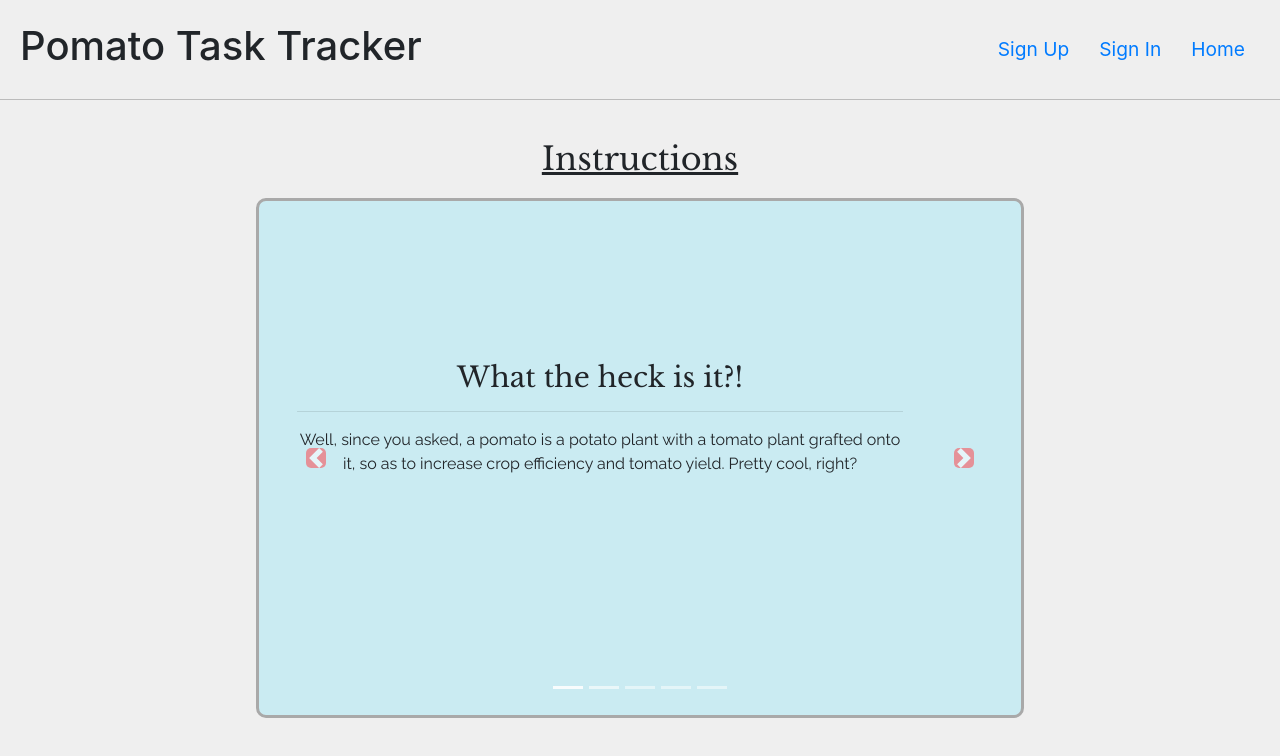
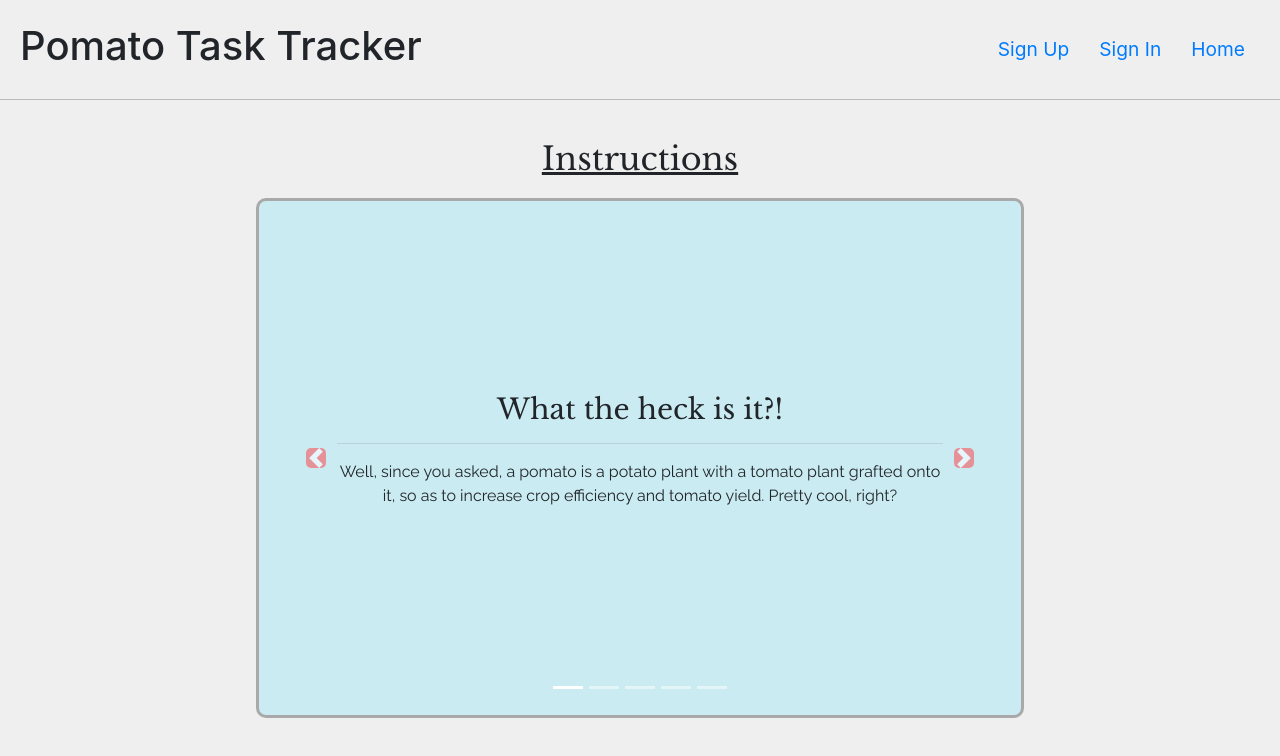
Before and after one commit to matthewjmontalto/capstone-pomodoro-tracker-client-redeploy, a React app: page /#/ in a window 1280 px wide. Shown: the top 756 px of the page. Built offline with nearby package versions, Linux system fonts and the light colour scheme.

Commit message:
Home Carousel Class and Route
- Refactor Carousel to controlled component class
- pass props to control slide interval

- Add route to App.js to exact path to Home Carousel.

```diff
--- a/src/App.js
+++ b/src/App.js
@@ -64,6 +64,10 @@ class App extends Component {
           <Route path='/sign-in' render={() => (
             <SignIn alert={this.alert} setUser={this.setUser} />
           )} />
+          {/* Home */}
+          <Route exact path='/' render={() => (
+            <WelcomeInstructions />
+          )} />
           <AuthenticatedRoute user={user} path='/sign-out' render={() => (
             <SignOut alert={this.alert} clearUser={this.clearUser} user={user} />
           )} />
@@ -83,7 +87,6 @@ class App extends Component {
           <AuthenticatedRoute user={user} exact path='/tasks/:id/edit' render={(props) => (
             <EditTask alert={this.alert} user={user} />
           )} />
-          <WelcomeInstructions/>
         </main>
       </React.Fragment>
     )
--- a/src/home/components/Carousel.js
+++ b/src/home/components/Carousel.js
@@ -1,11 +1,37 @@
-import React, { Fragment } from 'react'
+import React, { Component, Fragment } from 'react'
 import Carousel from 'react-bootstrap/Carousel'
 import './Carousel.scss'
 
-const WelcomeInstructions = () => (
+class WelcomeInstructions extends Component {
+  constructor (props, context) {
+    super(props, context)
+
+    this.state = {
+      index: 0,
+      direction: null
+    }
+  }
+
+  handleSelect = (selectIndex, event) => {
+    this.setState({
+      index: selectIndex,
+      direction: event.direction
+    })
+  }
+
+  render () {
+    const { index, direction } = this.state
+    return (
       <Fragment>
         <h2>Instructions</h2>
-    <Carousel>
+        <Carousel
+          activeIndex={index}
+          direction={direction}
+          onSelect={this.handleSelect}
+          interval={10000}
+          pauseOnHover={true}
+          slide={true}
+        >
           <Carousel.Item>
             <div className="slide-content">
               <h3>What the heck is it?!</h3>
@@ -89,5 +115,7 @@ const WelcomeInstructions = () => (
         </Carousel>
       </Fragment>
     )
+  }
+}
 
 export default WelcomeInstructions
```
Lines whose indentation alone changed are shown as unchanged.
